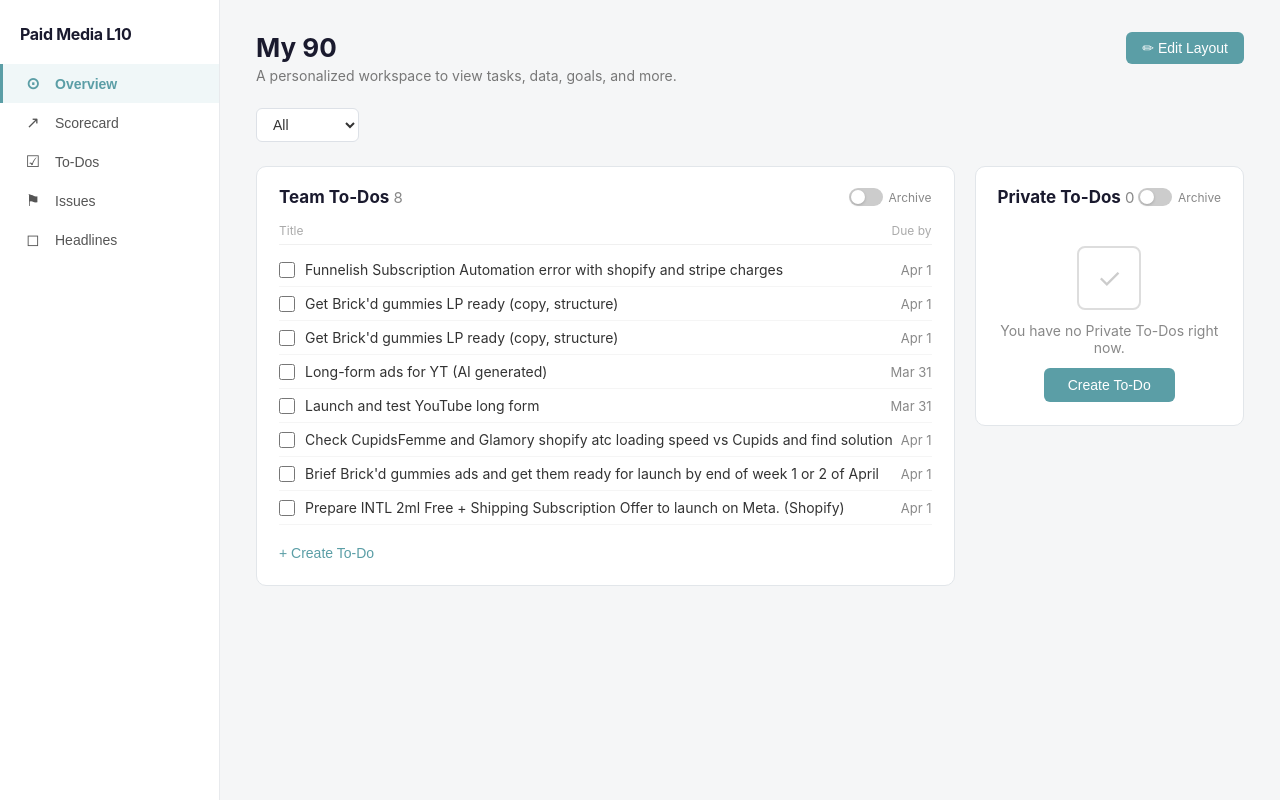
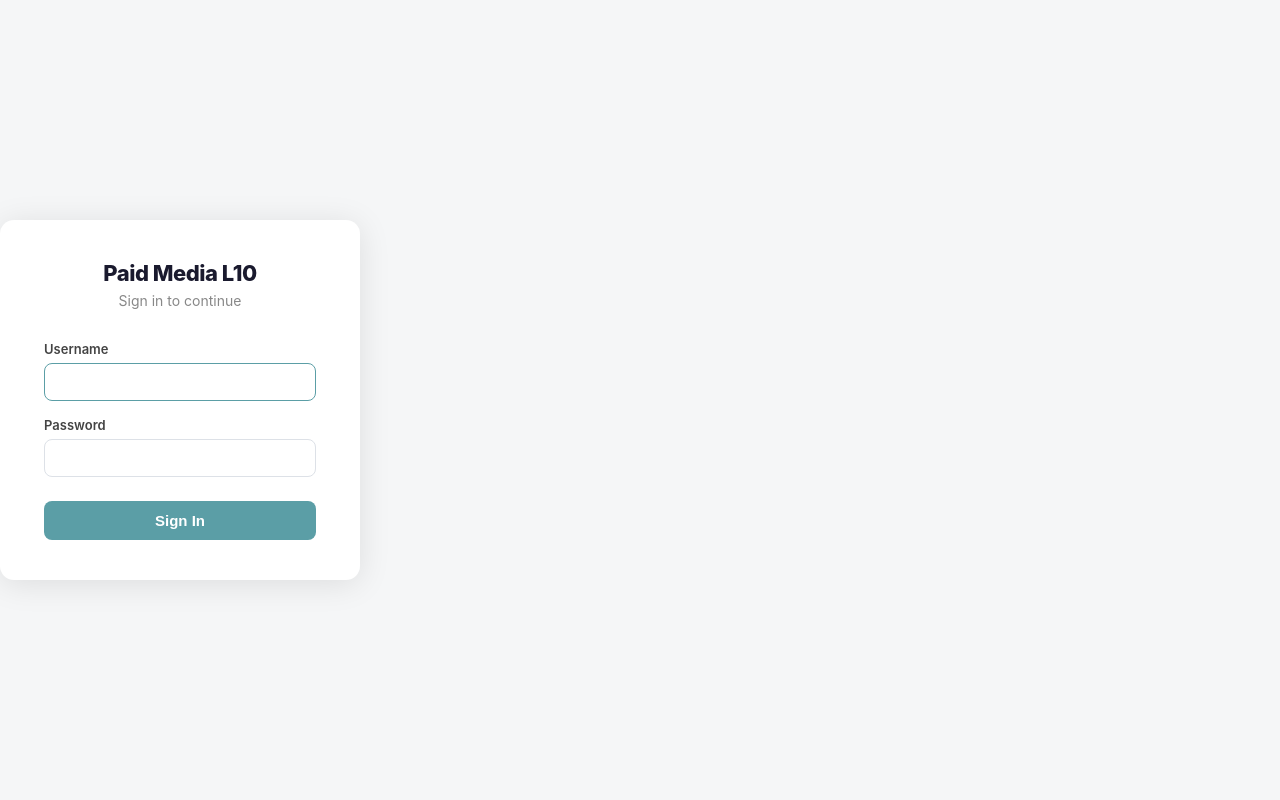
Before and after one commit to cnagster/paidmedia_l10, a React (Vite) app: page / in a window 1280 px wide. Built offline with nearby package versions, Linux system fonts and the light colour scheme.

Commit message:
Add login, headlines, and UI updates

```diff
--- a/src/App.tsx
+++ b/src/App.tsx
@@ -6,6 +6,7 @@ import Scorecard from "./components/Scorecard";
 import Todos from "./components/pages/Todos";
 import Issues from "./components/pages/Issues";
 import Headlines from "./components/pages/Headlines";
+import Login from "./components/Login";
 
 type NavItem = "overview" | "scorecard" | "todos" | "issues" | "headlines";
 
@@ -27,6 +28,10 @@ function AppShell() {
 }
 
 export default function App() {
+  const [authed, setAuthed] = useState(() => localStorage.getItem("ninety-auth") === "1");
+
+  if (!authed) return <Login onLogin={() => setAuthed(true)} />;
+
   return (
     <AppProvider>
       <AppShell />
--- /dev/null
+++ b/src/components/Login.tsx
@@ -0,0 +1,84 @@
+import { useState } from "react";
+
+const CREDENTIALS = [
+  { username: "carlos",  password: "paidmedia2026" },
+  { username: "naveen",  password: "paidmedia2026" },
+  { username: "al",      password: "paidmedia2026" },
+  { username: "jermin",  password: "paidmedia2026" },
+  { username: "miguel",  password: "paidmedia2026" },
+  { username: "rafael",  password: "paidmedia2026" },
+  { username: "andy",    password: "paidmedia2026" },
+  { username: "kevin",   password: "paidmedia2026" },
+];
+
+interface Props {
+  onLogin: () => void;
+}
+
+export default function Login({ onLogin }: Props) {
+  const [username, setUsername] = useState("");
+  const [password, setPassword] = useState("");
+  const [error,    setError]    = useState("");
+
+  function handleSubmit(e: React.FormEvent) {
+    e.preventDefault();
+    const match = CREDENTIALS.find(
+      (c) => c.username === username.toLowerCase().trim() && c.password === password
+    );
+    if (match) {
+      localStorage.setItem("ninety-auth", "1");
+      onLogin();
+    } else {
+      setError("Invalid username or password.");
+    }
+  }
+
+  return (
+    <div style={{ minHeight: "100vh", background: "#f5f6f7", display: "flex", alignItems: "center", justifyContent: "center" }}>
+      <div style={{ background: "#fff", borderRadius: 14, boxShadow: "0 4px 32px rgba(0,0,0,0.10)", padding: "40px 44px", width: 360 }}>
+        {/* Logo / title */}
+        <div style={{ marginBottom: 32, textAlign: "center" }}>
+          <div style={{ fontSize: 22, fontWeight: 800, color: "#1a1a2e", letterSpacing: "-0.5px" }}>Paid Media L10</div>
+          <div style={{ fontSize: 14, color: "#888", marginTop: 6 }}>Sign in to continue</div>
+        </div>
+
+        <form onSubmit={handleSubmit} style={{ display: "flex", flexDirection: "column", gap: 16 }}>
+          <div style={{ display: "flex", flexDirection: "column", gap: 6 }}>
+            <label style={{ fontSize: 13, fontWeight: 600, color: "#444" }}>Username</label>
+            <input
+              autoFocus
+              value={username}
+              onChange={(e) => { setUsername(e.target.value); setError(""); }}
+              style={{ padding: "10px 14px", border: "1px solid #dde1e7", borderRadius: 8, fontSize: 14, outline: "none", color: "#1a1a2e" }}
+              onFocus={(e) => (e.currentTarget.style.borderColor = "#5b9ea6")}
+              onBlur={(e)  => (e.currentTarget.style.borderColor = "#dde1e7")}
+            />
+          </div>
+
+          <div style={{ display: "flex", flexDirection: "column", gap: 6 }}>
+            <label style={{ fontSize: 13, fontWeight: 600, color: "#444" }}>Password</label>
+            <input
+              type="password"
+              value={password}
+              onChange={(e) => { setPassword(e.target.value); setError(""); }}
+              style={{ padding: "10px 14px", border: "1px solid #dde1e7", borderRadius: 8, fontSize: 14, outline: "none", color: "#1a1a2e" }}
+              onFocus={(e) => (e.currentTarget.style.borderColor = "#5b9ea6")}
+              onBlur={(e)  => (e.currentTarget.style.borderColor = "#dde1e7")}
+            />
+          </div>
+
+          {error && <div style={{ fontSize: 13, color: "#de350b", textAlign: "center" }}>{error}</div>}
+
+          <button
+            type="submit"
+            style={{ marginTop: 8, padding: "11px 0", background: "#5b9ea6", color: "#fff", border: "none", borderRadius: 8, fontSize: 15, fontWeight: 600, cursor: "pointer" }}
+            onMouseEnter={(e) => (e.currentTarget.style.background = "#4a8a92")}
+            onMouseLeave={(e) => (e.currentTarget.style.background = "#5b9ea6")}
+          >
+            Sign In
+          </button>
+        </form>
+      </div>
+    </div>
+  );
+}
--- a/src/components/Sidebar.tsx
+++ b/src/components/Sidebar.tsx
@@ -8,9 +8,9 @@ interface Props {
 const navItems: { id: NavItem; label: string; icon: string }[] = [
   { id: "overview",  label: "Overview",  icon: "⊙" },
   { id: "scorecard", label: "Scorecard", icon: "↗" },
+  { id: "headlines", label: "Headlines", icon: "◻" },
   { id: "todos",     label: "To-Dos",    icon: "☑" },
   { id: "issues",    label: "Issues",    icon: "⚑" },
-  { id: "headlines", label: "Headlines", icon: "◻" },
 ];
 
 export default function Sidebar({ activeNav, onNavChange }: Props) {
```
